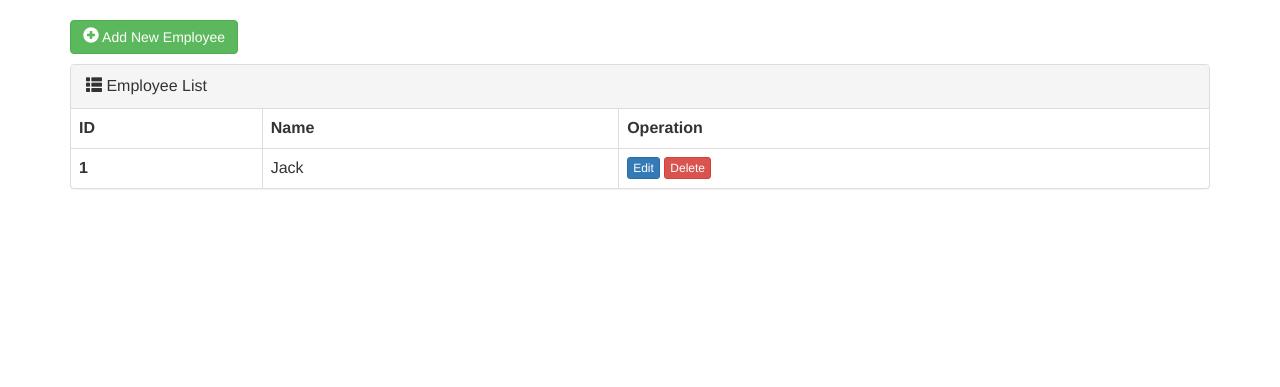
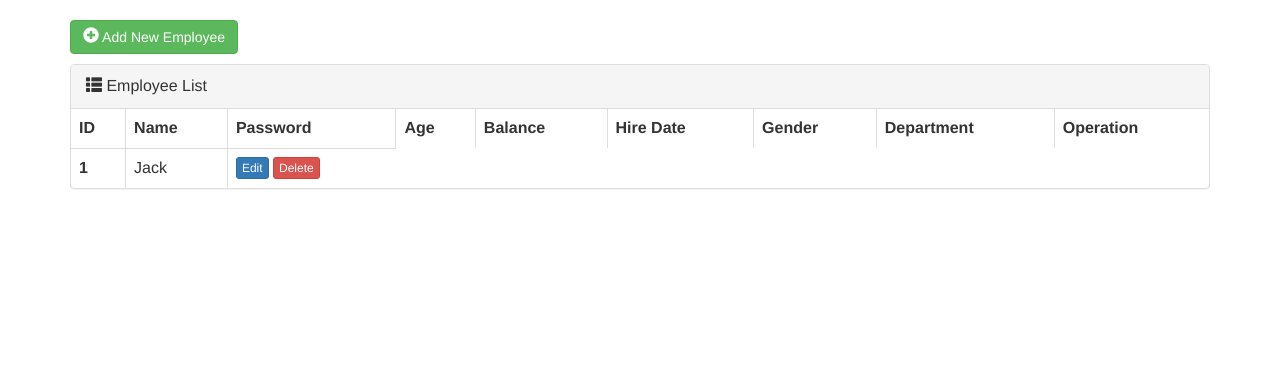
Before and after one commit to mabin9527/employment-system, a Django app: page /employee/list/ in a window 1280 px wide. Shown: the part 52-439 px from the top of the page. Run offline with Django 3.2, Linux system fonts and the light colour scheme; some libraries are stand-ins or nearby versions.

Commit message:
Update table headings for employee list. Obtain all data from database

```diff
--- a/my_app/views.py
+++ b/my_app/views.py
@@ -64,4 +64,5 @@
     """
     Display all the employee's detail from database
     """
-    return render(request, 'employee_list.html')
+    queryset = models.UserInfo.objects.all()
+    return render(request, 'employee_list.html', {'queryset': queryset})
--- a/templates/base.html
+++ b/templates/base.html
@@ -37,8 +37,8 @@
           </div>
           <div class="collapse navbar-collapse" id="bs-example-navbar-collapse-1">
             <ul class="nav navbar-nav">
-                <li><a href="/depart/list/">Department</a></li>
-                <li><a href="/employee/list">Employee</a></li>
+                <li><a href="/depart/list/" target="_blank">Department</a></li>
+                <li><a href="/employee/list" target="_blank">Employee</a></li>
 
 
             </ul>
--- a/templates/employee_list.html
+++ b/templates/employee_list.html
@@ -19,6 +19,12 @@
           <tr>
             <th>ID</th>
             <th>Name</th>
+            <th>Password</th>
+            <th>Age</th>
+            <th>Balance</th>
+            <th>Hire Date</th>
+            <th>Gender</th>
+            <th>Department</th>
             <th>Operation</th>
           </tr>
         </thead>
```
